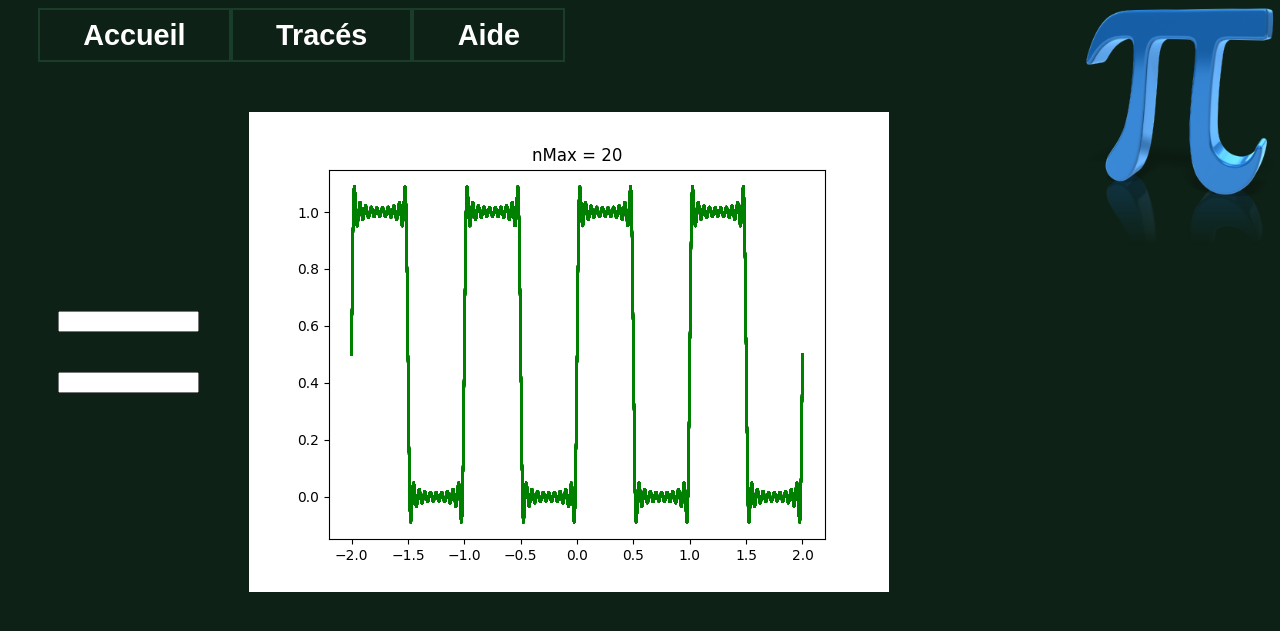
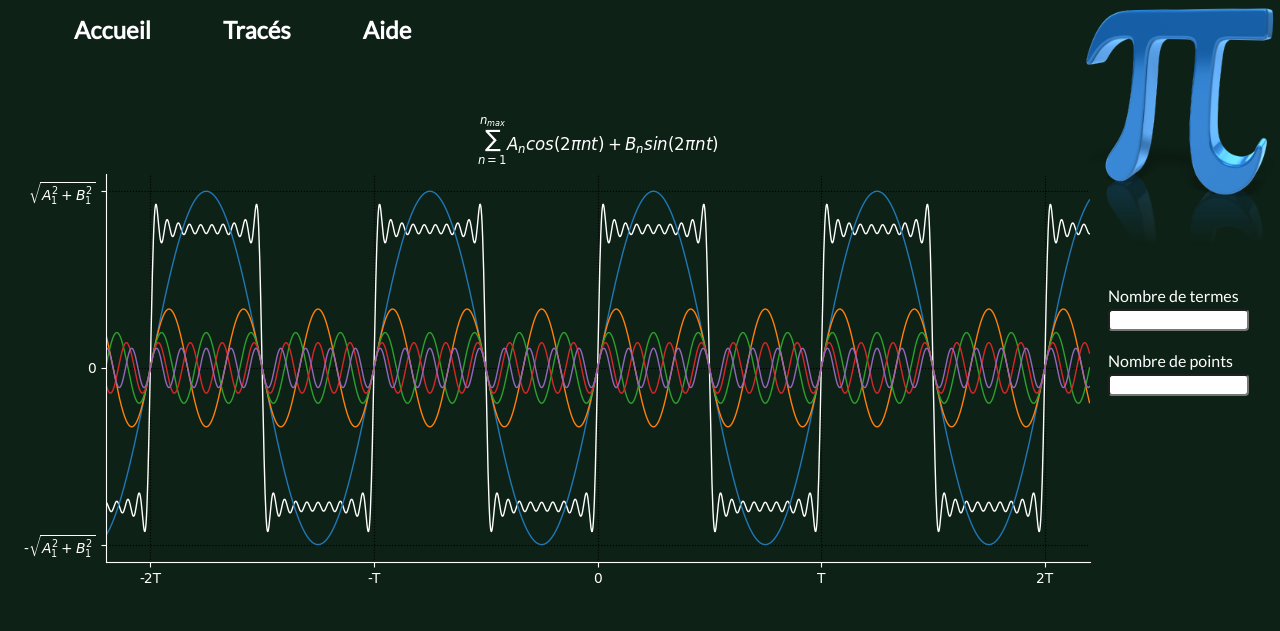
Before and after one commit to aDelort/fourier, a Django app: template plots/templates/plots/plotsPage.html in a window 1280 px wide. Shown: the top 631 px of the page. Run offline with Django 3.2, Linux system fonts and the light colour scheme; the template is opened without the code that fills it, so the values that code supplies are empty.

Commit message:
graphical modifications

```diff
--- a/plots/static/plots/css/style.css
+++ b/plots/static/plots/css/style.css
@@ -1,24 +1,40 @@
-#nMax_input ,#pointsNumber
+.inputBlock
 {
+	/*margin-top: 20px;*/
+	margin-bottom: 20px;
+	display: flex;
+	flex-direction: column;
+}
+
+.inputText
+{
+	margin-bottom: 4px;
+}
+
+.inputField
+{
+	color: black;
 	width: 10em;
-	margin-top: 20px;
-	margin-bottom: 20px;
+	border-radius: 4px;
 }
 
 #content
 {
 	display: flex;
 	margin-top: 50px;
+	/*margin-right: 20px;*/
 }
 
 #command
 {
+	/*border: 1px red solid;*/
 	display: flex;
 	flex-direction: column;
 	margin-top: auto;
 	margin-bottom: auto;
-	margin-left: 50px;
-	margin-right: 50px;
+	/*margin-left: 50px;*/
+	/*margin-right: 0px;*/
+	/*border: 2px red solid;*/
 }
 
 /*p
--- a/plots/templates/plots/plotsPage.html
+++ b/plots/templates/plots/plotsPage.html
@@ -6,10 +6,23 @@
 {% endblock %}
 
 {% block content %}
+<img src="{% static 'plots/img/plotting.png' %}" alt="Courbe_Fourier"/>
 <div id="command">
-<input type='number' id="nMax_input" />
-<input type='number' id="pointsNumber" />
+	<!-- <form class="inputBlock">
+		<label class="inputText">Nombre de termes</label>
+		<input type='number' class="inputField" id="nMax_field" />
+		<label class="inputText">Nombre de points</label>
+		<input type='number' class="inputField" id="numberPoints_field" />
+		<input type="submit" value="Valider" />
+	</form> -->
+	<div class="inputBlock">
+		<label class="inputText">Nombre de termes</label>
+		<input type='number' class="inputField" id="nMax_field" />
+	</div>
+	<div style=border: 2px red solid  class="inputBlock">
+		<label class="inputText">Nombre de points</label>
+		<input type='number' class="inputField" id="numberPoints_field" />
+	</div>
 </div>
-<img src="{% static 'plots/img/plotting.png' %}" alt="Courbe_Fourier"/>
 <!-- <input type='button' id="valid" onclick="fichier1()"/> -->
 {% endblock %}
--- a/static/css/style.css
+++ b/static/css/style.css
@@ -1,14 +1,13 @@
 header
 {
 	text-align: center;
-	font-size: 1.8em;
-	font-weight: bold;
+	font-size: 1.5em;
 }
 
 *
 {
 	color: white;
-	font-family: Arial;
+	font-family: 'Lato';
 }
 
 li
@@ -30,6 +29,7 @@ body
 	background-repeat: no-repeat;
 	background-position: right top;
 	background-size: 200px;
+	font-size: 1em;
 }
 
 /*#content
@@ -51,11 +51,13 @@ body
 
 .navLink
 {
-	border: 2px solid #1A3D29;
-	font-size: 1.8em;
+	font-size: 1.5em;
 	color: white;
+	/*font-weight: bold;*/
+	text-decoration: none;
 	font-weight: bold;
-	text-decoration: none;
+	/*border: 2px solid #1A3D29;*/
+
 }
 
 .navLink:hover
--- a/templates/base.html
+++ b/templates/base.html
@@ -4,8 +4,8 @@
 
 <head>
  <link rel="stylesheet" href="/static/css/style.css" />
+ <link rel="stylesheet" href="https://fonts.googleapis.com/css?family=Lato&display=swap" />
  {% block imports %}{% endblock %}
- <!-- <link rel="stylesheet" href="/plots/static/plots/css/style.css" /> -->
 
  <title>{% block title %}Séries de Fourier{% endblock %}</title>
 </head>
```
Also changed, not shown: plots/views.py (+49 -15 lines), plots/static/plots/img/plotting.png.
